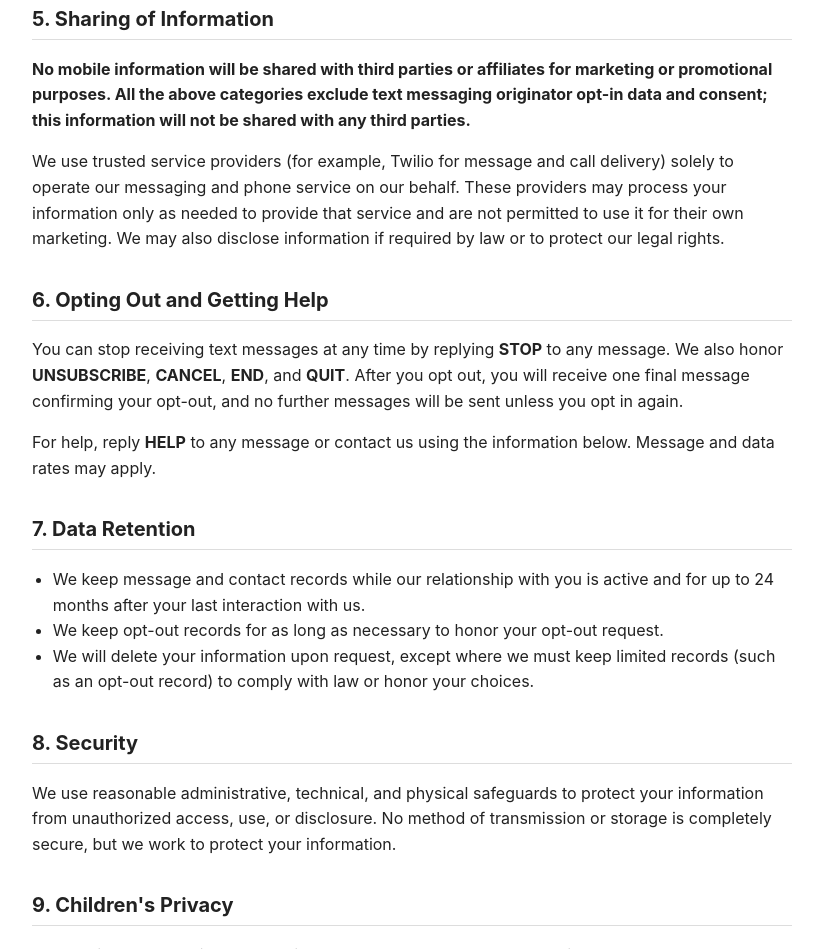
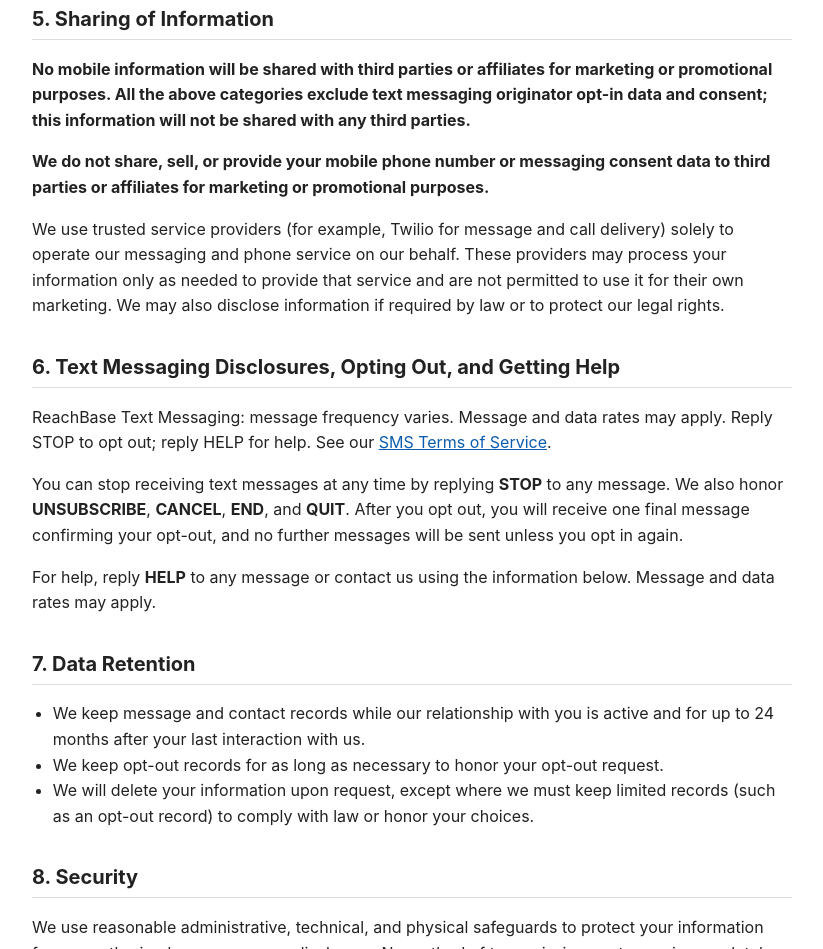
Before and after one commit to craigsrittichier/reachbase-legal, a plain HTML site: page privacy.html in a window 1280 px wide. Shown: the part 1044-1993 px from the top of the page, without its empty margins (228-1051 px from the left). Drawn offline with Linux system fonts and the light colour scheme.

Commit message:
Add messaging disclosures and consent language

```diff
--- a/privacy.html
+++ b/privacy.html
@@ -57,9 +57,11 @@
 
 <h2>5. Sharing of Information</h2>
 <p><strong>No mobile information will be shared with third parties or affiliates for marketing or promotional purposes. All the above categories exclude text messaging originator opt-in data and consent; this information will not be shared with any third parties.</strong></p>
+<p><strong>We do not share, sell, or provide your mobile phone number or messaging consent data to third parties or affiliates for marketing or promotional purposes.</strong></p>
 <p>We use trusted service providers (for example, Twilio for message and call delivery) solely to operate our messaging and phone service on our behalf. These providers may process your information only as needed to provide that service and are not permitted to use it for their own marketing. We may also disclose information if required by law or to protect our legal rights.</p>
 
-<h2>6. Opting Out and Getting Help</h2>
+<h2>6. Text Messaging Disclosures, Opting Out, and Getting Help</h2>
+<p>ReachBase Text Messaging: message frequency varies. Message and data rates may apply. Reply STOP to opt out; reply HELP for help. See our <a href="terms.html">SMS Terms of Service</a>.</p>
 <p>You can stop receiving text messages at any time by replying <strong>STOP</strong> to any message. We also honor <strong>UNSUBSCRIBE</strong>, <strong>CANCEL</strong>, <strong>END</strong>, and <strong>QUIT</strong>. After you opt out, you will receive one final message confirming your opt-out, and no further messages will be sent unless you opt in again.</p>
 <p>For help, reply <strong>HELP</strong> to any message or contact us using the information below. Message and data rates may apply.</p>
 
```
Also changed, not shown: terms.html (+1 -1 lines).
